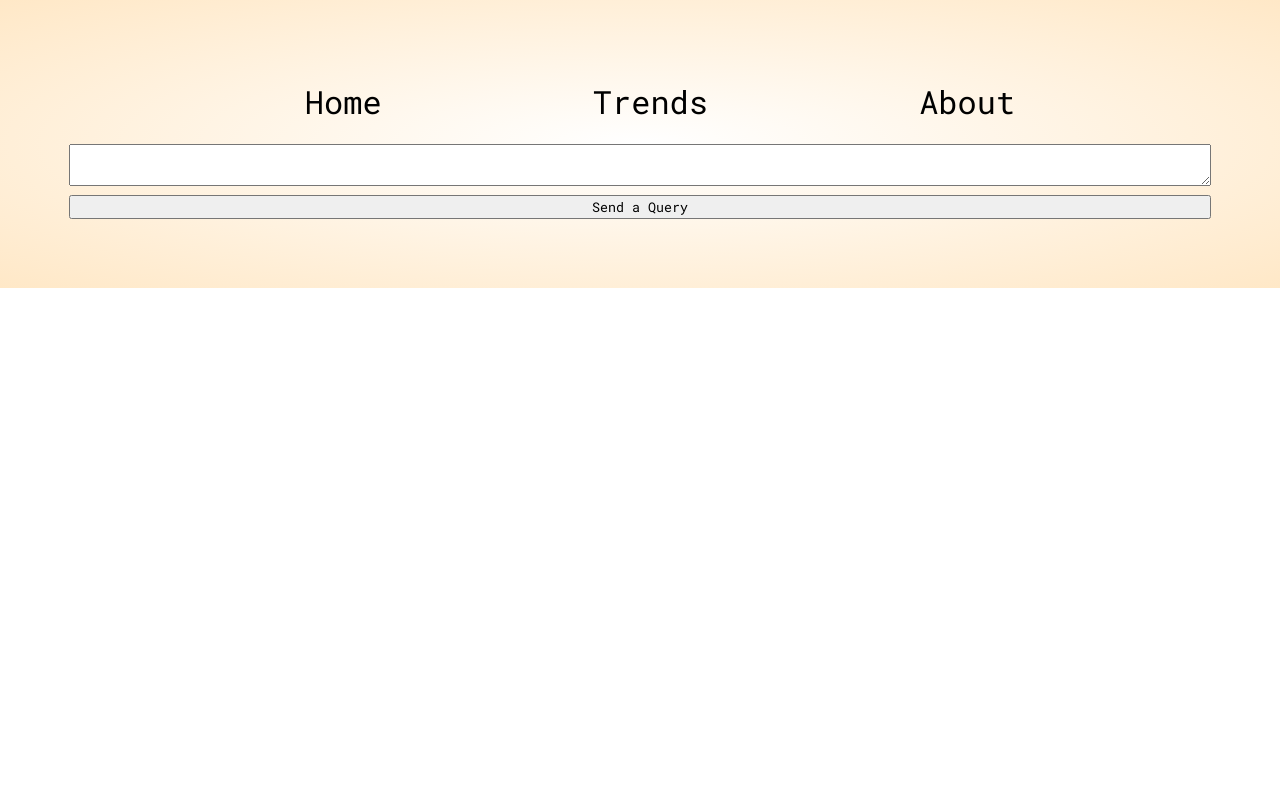
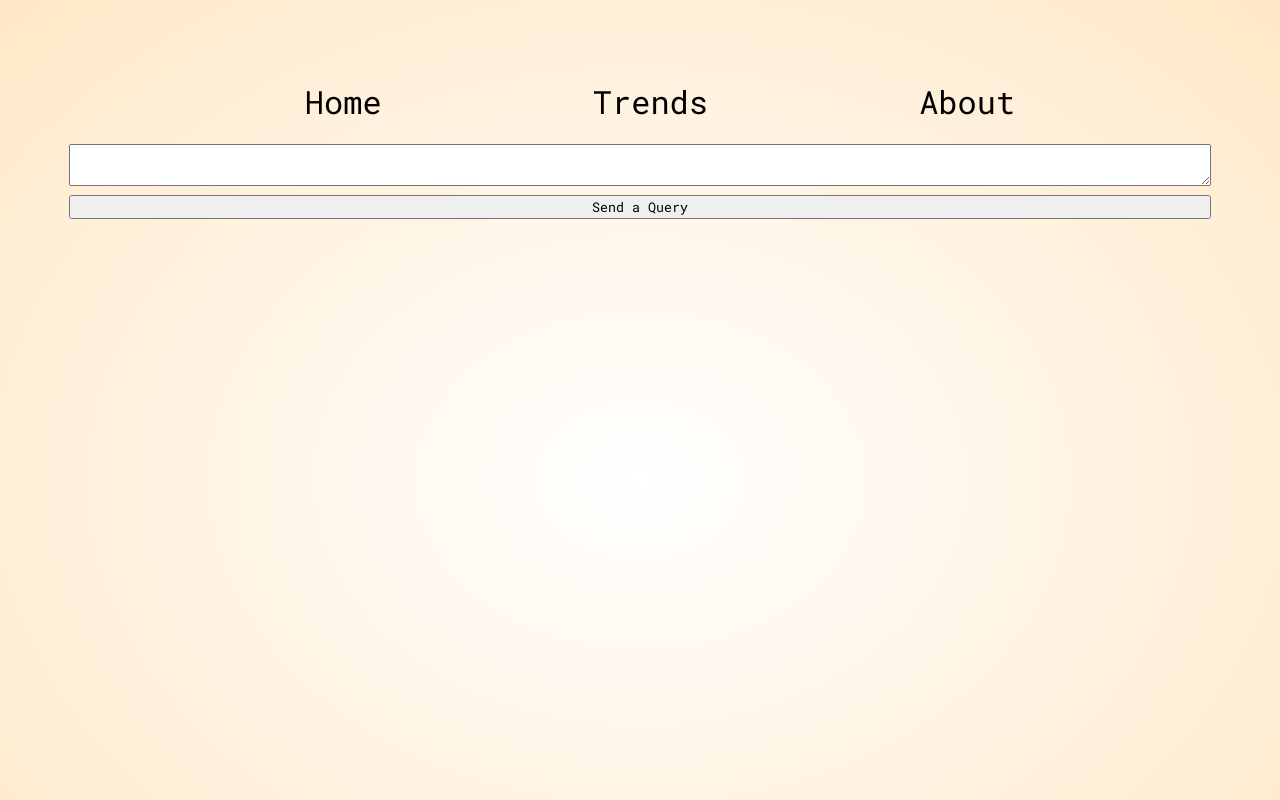
Before and after one commit to Wadboy70/OracleGroupProject, a React (Create React App) app: page / in a window 1280 px wide. Shown: the top 800 px of the page. Built offline with nearby package versions, Linux system fonts and the light colour scheme.

Commit message:
fixed #3 x labels

```diff
--- a/src/components/layout/layout.scss
+++ b/src/components/layout/layout.scss
@@ -3,7 +3,7 @@
   display: flex;
   flex-direction: column;
   padding: 5%;
-  height: 100%;
+  height: 120vh;
   width: 100vw;
   background: radial-gradient(white, #ffe8c7);
 
--- a/src/oracle.js
+++ b/src/oracle.js
@@ -113,7 +113,7 @@ export const queries = [
     title:
       "#3 How has the average number of tracks per album changed over time",
     query: (startValue, endValue) =>
-      `WITH dates AS ( SELECT r.album_id,r.track_number,SUBSTR(s.release_date, 0, LENGTH(s.release_date) - 3) AS trimmedDate FROM relationship_song_album r JOIN song s ON s.song_id = r.song_id  ), albumStats AS ( SELECT album_id,MAX(track_number) AS NumTracks,MAX(trimmedDate) AS AlbumDate FROM dates GROUP BY album_id  )  SELECT SUBSTR(AlbumDate, 0, LENGTH(AlbumDate) - 3), AVG(NumTracks)  FROM albumStats  WHERE SUBSTR(AlbumDate, 0, LENGTH(AlbumDate) - 3)> ${
+      `WITH dates AS ( SELECT r.album_id,r.track_number,SUBSTR(s.release_date, 0, LENGTH(s.release_date) - 3) AS trimmedDate FROM relationship_song_album r JOIN song s ON s.song_id = r.song_id  ), albumStats AS ( SELECT album_id,MAX(track_number) AS NumTracks,MAX(trimmedDate) AS AlbumDate FROM dates GROUP BY album_id  )  SELECT AlbumDate, AVG(NumTracks)  FROM albumStats  WHERE SUBSTR(AlbumDate, 0, LENGTH(AlbumDate) - 3)> ${
         startValue || 1925
       } AND SUBSTR(AlbumDate, 0, LENGTH(AlbumDate) - 3) < ${
         endValue || 2021
@@ -122,7 +122,7 @@ export const queries = [
       let rows =
         data?.val
           ?.map((row) => ({
-            primary: row.ALBUMDATE,
+            primary: row.ALBUMDATE.substring(0, 4),
             secondary: row["AVG(NUMTRACKS)"],
           }))
           .reverse() || [];
@@ -286,6 +286,6 @@ export const queries = [
       },
     },
     desc:
-      "In the past deacde, there's been a sizeable increase in wordiness of songs. All songs, ESPECIALLY the top 200, have become much more focused on words.",
+      "In the past decade, there's been a sizeable increase in wordiness of songs. All songs, ESPECIALLY the top 200, have become much more focused on words.",
   },
 ];
```
